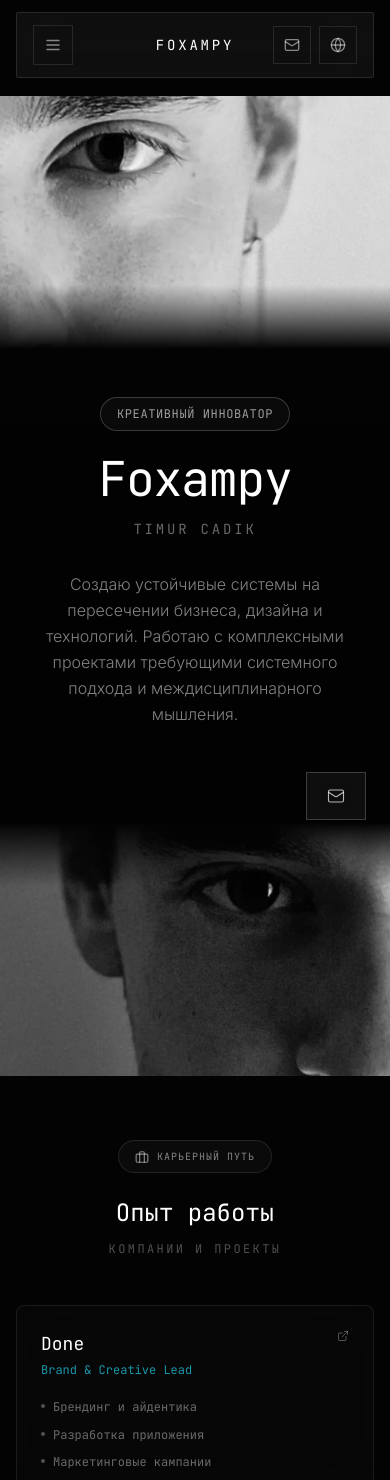
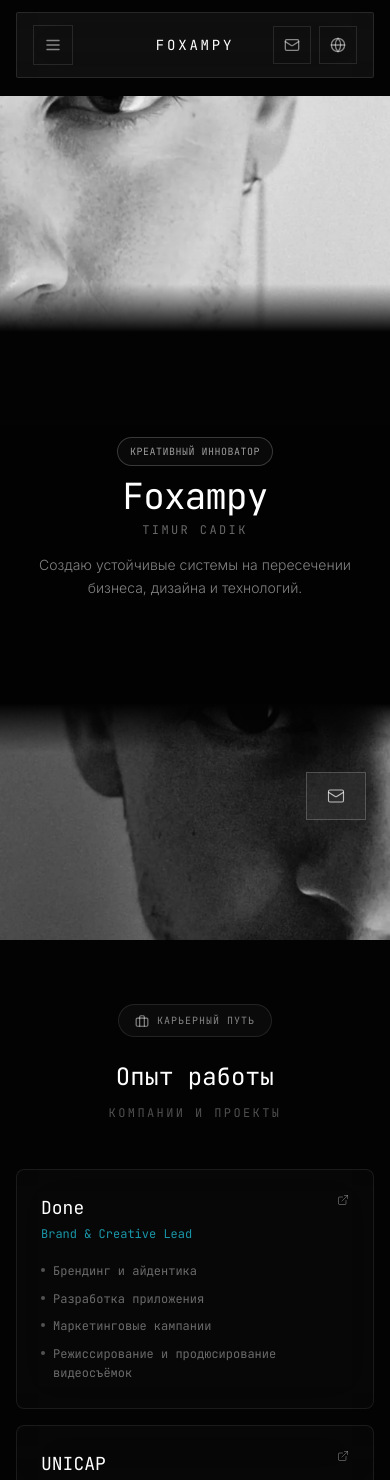
Before and after one commit to TimurSama/foxampy, a Next.js app: page / in a window 390 px wide. Shown: the top 1480 px of the page. Built offline with nearby package versions, Linux system fonts and the light colour scheme.

Commit message:
fix: mobile AboutSection layout - photos at top/bottom, fit on screen

```diff
--- a/components/sections/AboutSection.tsx
+++ b/components/sections/AboutSection.tsx
@@ -7,38 +7,109 @@ export default function AboutSection() {
   const { language } = useI18n();
 
   return (
-    <section id="about" className="relative min-h-screen flex items-center overflow-hidden">
-      <div className="w-full grid grid-cols-12 min-h-screen">
-        {/* Left Photo Container - Mobile: small strip at top, Desktop: side */}
+    <section id="about" className="relative min-h-screen lg:flex lg:items-center overflow-hidden">
+      {/* Mobile: Flex column layout, all on one screen */}
+      <div className="lg:hidden relative h-screen flex flex-col">
+        {/* Top Photo */}
         <motion.div
-          className="col-span-12 lg:col-span-2 relative h-[30vh] lg:h-auto overflow-hidden"
+          className="relative h-[28vh] flex-shrink-0 overflow-hidden"
           initial={{ opacity: 0 }}
           animate={{ opacity: 1 }}
           transition={{ duration: 0.8, delay: 0.2 }}
         >
-          {/* Photo */}
           <div
-            className="absolute inset-0 lg:left-0 lg:top-1/2 lg:-translate-y-1/2 lg:w-full lg:h-[80vh] bg-cover bg-center grayscale hover:grayscale-0 transition-all duration-700"
+            className="absolute inset-0 bg-cover bg-center grayscale"
+            style={{
+              backgroundImage: `url('/photo/слева.png')`,
+              backgroundPosition: 'center 30%',
+            }}
+          />
+          <div className="absolute inset-x-0 bottom-0 h-12 bg-gradient-to-t from-[#030303] to-transparent" />
+        </motion.div>
+
+        {/* Center Content - Compact */}
+        <motion.div
+          className="flex-1 flex flex-col items-center justify-center px-6 py-4 relative z-20 min-h-0"
+          initial={{ opacity: 0, y: 20 }}
+          animate={{ opacity: 1, y: 0 }}
+          transition={{ duration: 0.8, delay: 0.4 }}
+        >
+          {/* Badge */}
+          <motion.div
+            className="inline-flex items-center gap-2 px-3 py-1.5 mb-3
+                       border border-white/20 bg-white/[0.03] backdrop-blur-sm
+                       rounded-full"
+          >
+            <span className="text-[10px] font-mono text-white/60 uppercase tracking-wider">
+              {language === 'ru' ? 'Креативный инноватор' : 'Creative Innovator'}
+            </span>
+          </motion.div>
+
+          {/* Name - Smaller on mobile */}
+          <h1 className="text-4xl font-mono text-white leading-none mb-2 tracking-tight">
+            Foxampy
+          </h1>
+
+          {/* Real name */}
+          <p className="text-xs font-mono text-white/40 tracking-[0.2em] uppercase mb-4">
+            Timur Cadik
+          </p>
+
+          {/* Description - Compact */}
+          <p className="text-sm text-white/50 leading-relaxed max-w-xs text-center font-light">
+            {language === 'ru'
+              ? 'Создаю устойчивые системы на пересечении бизнеса, дизайна и технологий.'
+              : 'Creating sustainable systems at the intersection of business, design and technology.'
+            }
+          </p>
+        </motion.div>
+
+        {/* Bottom Photo - At the very bottom */}
+        <motion.div
+          className="relative h-[28vh] flex-shrink-0 overflow-hidden"
+          initial={{ opacity: 0 }}
+          animate={{ opacity: 1 }}
+          transition={{ duration: 0.8, delay: 0.6 }}
+        >
+          <div
+            className="absolute inset-0 bg-cover bg-center grayscale"
+            style={{
+              backgroundImage: `url('/photo/справа.png')`,
+              backgroundPosition: 'center 30%',
+            }}
+          />
+          <div className="absolute inset-x-0 top-0 h-12 bg-gradient-to-b from-[#030303] to-transparent" />
+        </motion.div>
+      </div>
+
+      {/* Desktop: Grid layout (unchanged) */}
+      <div className="hidden lg:grid w-full grid-cols-12 min-h-screen">
+        {/* Left Photo Container */}
+        <motion.div
+          className="col-span-2 relative h-auto overflow-hidden"
+          initial={{ opacity: 0 }}
+          animate={{ opacity: 1 }}
+          transition={{ duration: 0.8, delay: 0.2 }}
+        >
+          <div
+            className="absolute left-0 top-1/2 -translate-y-1/2 w-full h-[80vh] bg-cover bg-center grayscale hover:grayscale-0 transition-all duration-700"
             style={{
               backgroundImage: `url('/photo/слева.png')`,
               backgroundPosition: 'center 20%',
             }}
           />
-          {/* Fade overlays - mobile: fade bottom, desktop: fade right */}
-          <div className="absolute inset-x-0 bottom-0 h-16 lg:hidden bg-gradient-to-t from-[#030303] to-transparent" />
-          <div className="hidden lg:block lg:absolute lg:inset-y-0 lg:right-0 lg:w-24 lg:bg-gradient-to-l lg:from-[#030303] lg:to-transparent" />
-          <div className="hidden lg:block lg:absolute lg:inset-x-0 lg:top-0 lg:h-24 lg:bg-gradient-to-b lg:from-[#030303] lg:to-transparent" />
-          <div className="hidden lg:block lg:absolute lg:inset-x-0 lg:bottom-0 lg:h-24 lg:bg-gradient-to-t lg:from-[#030303] lg:to-transparent" />
+          <div className="absolute inset-y-0 right-0 w-24 bg-gradient-to-r from-transparent to-[#030303]" />
+          <div className="absolute inset-x-0 top-0 h-24 bg-gradient-to-b from-[#030303] to-transparent" />
+          <div className="absolute inset-x-0 bottom-0 h-24 bg-gradient-to-t from-[#030303] to-transparent" />
         </motion.div>
 
         {/* Center Content */}
         <motion.div
-          className="col-span-12 lg:col-span-8 flex flex-col items-center justify-center px-6 py-12 lg:py-0 relative z-20"
+          className="col-span-8 flex flex-col items-center justify-center px-6 py-12 relative z-20"
           initial={{ opacity: 0, y: 30 }}
           animate={{ opacity: 1, y: 0 }}
           transition={{ duration: 0.8, delay: 0.4 }}
         >
-          {/* Badge - No emoji */}
           <motion.div
             className="inline-flex items-center gap-2 px-4 py-2 mb-6
                        border border-white/20 bg-white/[0.03] backdrop-blur-sm
@@ -50,18 +121,15 @@ export default function AboutSection() {
             </span>
           </motion.div>
 
-          {/* Name - Capitalized */}
-          <h1 className="text-5xl md:text-7xl lg:text-8xl font-mono text-white leading-none mb-4 tracking-tight">
+          <h1 className="text-7xl lg:text-8xl font-mono text-white leading-none mb-4 tracking-tight">
             Foxampy
           </h1>
 
-          {/* Real name */}
-          <p className="text-sm md:text-base font-mono text-white/40 tracking-[0.2em] uppercase mb-8">
+          <p className="text-base font-mono text-white/40 tracking-[0.2em] uppercase mb-8">
             Timur Cadik
           </p>
 
-          {/* Description */}
-          <p className="text-base md:text-lg text-white/50 leading-relaxed max-w-lg text-center mb-12 font-light">
+          <p className="text-lg text-white/50 leading-relaxed max-w-lg text-center font-light">
             {language === 'ru'
               ? 'Создаю устойчивые системы на пересечении бизнеса, дизайна и технологий. Работаю с комплексными проектами требующими системного подхода и междисциплинарного мышления.'
               : 'Creating sustainable systems at the intersection of business, design and technology. Working with complex projects requiring a systematic approach and interdisciplinary thinking.'
@@ -69,26 +137,23 @@ export default function AboutSection() {
           </p>
         </motion.div>
 
-        {/* Right Photo Container - Mobile: small strip at bottom, Desktop: side */}
+        {/* Right Photo Container */}
         <motion.div
-          className="col-span-12 lg:col-span-2 relative h-[30vh] lg:h-auto overflow-hidden"
+          className="col-span-2 relative h-auto overflow-hidden"
           initial={{ opacity: 0 }}
           animate={{ opacity: 1 }}
           transition={{ duration: 0.8, delay: 0.6 }}
         >
-          {/* Photo */}
           <div
-            className="absolute inset-0 lg:right-0 lg:top-1/2 lg:-translate-y-1/2 lg:w-full lg:h-[80vh] bg-cover bg-center grayscale hover:grayscale-0 transition-all duration-700"
+            className="absolute right-0 top-1/2 -translate-y-1/2 w-full h-[80vh] bg-cover bg-center grayscale hover:grayscale-0 transition-all duration-700"
             style={{
               backgroundImage: `url('/photo/справа.png')`,
               backgroundPosition: 'center 20%',
             }}
           />
-          {/* Fade overlays - mobile: fade top, desktop: fade left */}
-          <div className="absolute inset-x-0 top-0 h-16 lg:hidden bg-gradient-to-b from-[#030303] to-transparent" />
-          <div className="hidden lg:block lg:absolute lg:inset-y-0 lg:left-0 lg:w-24 lg:bg-gradient-to-r lg:from-[#030303] lg:to-transparent" />
-          <div className="hidden lg:block lg:absolute lg:inset-x-0 lg:top-0 lg:h-24 lg:bg-gradient-to-b lg:from-[#030303] lg:to-transparent" />
-          <div className="hidden lg:block lg:absolute lg:inset-x-0 lg:bottom-0 lg:h-24 lg:bg-gradient-to-t lg:from-[#030303] lg:to-transparent" />
+          <div className="absolute inset-y-0 left-0 w-24 bg-gradient-to-l from-transparent to-[#030303]" />
+          <div className="absolute inset-x-0 top-0 h-24 bg-gradient-to-b from-[#030303] to-transparent" />
+          <div className="absolute inset-x-0 bottom-0 h-24 bg-gradient-to-t from-[#030303] to-transparent" />
         </motion.div>
       </div>
     </section>
```
Also changed, not shown: 4 other files (tests, documents, lock files or other folders).
